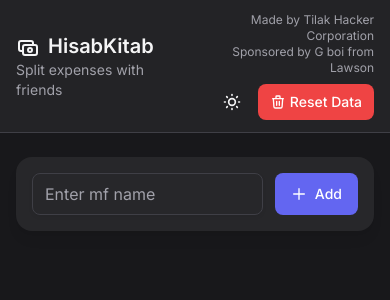
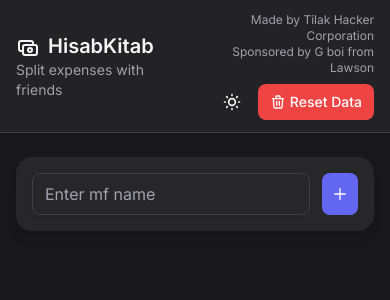
Before and after one commit to rinchhen012/Hisabkitab, a React (Vite) app: page / in a window 390 px wide. Shown: the top 300 px of the page. Built offline with nearby package versions, Linux system fonts and the light colour scheme.

Commit message:
Refactor: Optimize mobile UI components and scrolling behavior

```diff
--- a/index.html
+++ b/index.html
@@ -14,7 +14,10 @@
       content="black-translucent"
     />
     <meta name="apple-mobile-web-app-capable" content="yes" />
-    <meta name="viewport" content="width=device-width, initial-scale=1.0" />
+    <meta
+      name="viewport"
+      content="width=device-width, initial-scale=1.0, maximum-scale=1.0, user-scalable=no"
+    />
     <title>HisabKitab</title>
   </head>
   <body>
--- a/src/components/AddExpenseForm.tsx
+++ b/src/components/AddExpenseForm.tsx
@@ -204,7 +204,7 @@ const AddExpenseForm: FC<AddExpenseFormProps> = ({ personId, onSubmit }) => {
       />
       <button
         type="submit"
-        className={`flex h-9 items-center gap-1 rounded-lg px-3 text-sm font-medium text-white transition-colors ${
+        className={`flex h-9 w-9 items-center justify-center rounded-lg text-sm font-medium text-white transition-colors ${
           theme === 'dark'
             ? 'bg-primary-500 hover:bg-primary-600'
             : 'bg-primary-600 hover:bg-primary-700'
@@ -214,7 +214,6 @@ const AddExpenseForm: FC<AddExpenseFormProps> = ({ personId, onSubmit }) => {
         <svg className="h-4 w-4" fill="none" viewBox="0 0 24 24" stroke="currentColor">
           <path strokeLinecap="round" strokeLinejoin="round" strokeWidth={2} d="M12 4v16m8-8H4" />
         </svg>
-        Add
       </button>
     </form>
   );
--- a/src/components/AddPersonForm.tsx
+++ b/src/components/AddPersonForm.tsx
@@ -65,7 +65,7 @@ const AddPersonForm: FC<AddPersonFormProps> = ({ onSubmit }) => {
         </div>
         <button
           type="submit"
-          className={`flex items-center gap-2 rounded-lg px-4 py-2.5 text-sm font-medium text-white transition-colors ${
+          className={`flex items-center rounded-lg p-2.5 text-sm font-medium text-white transition-colors ${
             theme === 'dark'
               ? 'bg-primary-500 hover:bg-primary-600'
               : 'bg-primary-600 hover:bg-primary-700'
@@ -75,7 +75,6 @@ const AddPersonForm: FC<AddPersonFormProps> = ({ onSubmit }) => {
           <svg className="h-4 w-4" fill="none" viewBox="0 0 24 24" stroke="currentColor">
             <path strokeLinecap="round" strokeLinejoin="round" strokeWidth={2} d="M12 4v16m8-8H4" />
           </svg>
-          Add
         </button>
       </form>
     </div>
--- a/src/index.css
+++ b/src/index.css
@@ -109,3 +109,15 @@
     @apply bg-red-600 hover:bg-red-700 focus:ring-red-500/20;
   }
 }
+
+html,
+body {
+  overflow-x: hidden;
+  position: relative;
+  width: 100%;
+  -webkit-overflow-scrolling: touch;
+}
+
+body {
+  overscroll-behavior-y: none;
+}
```
